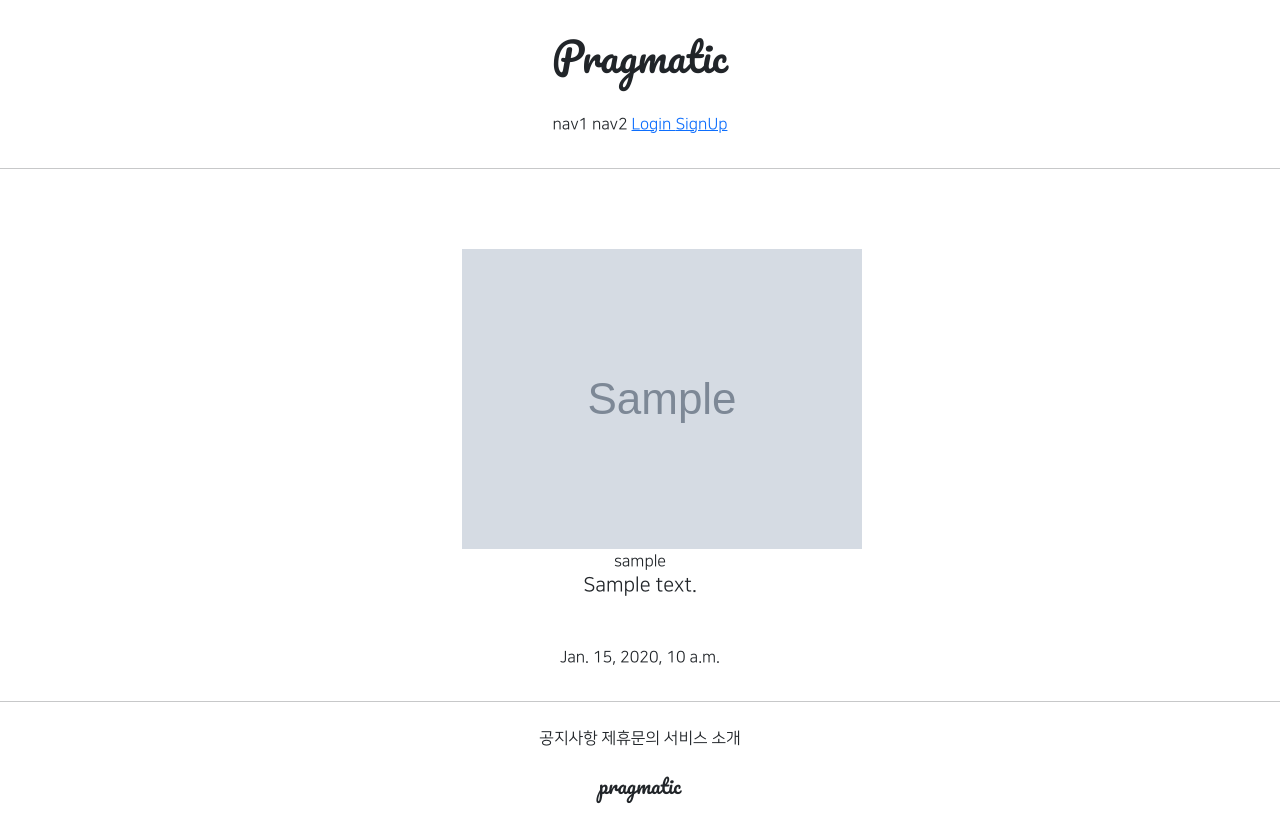
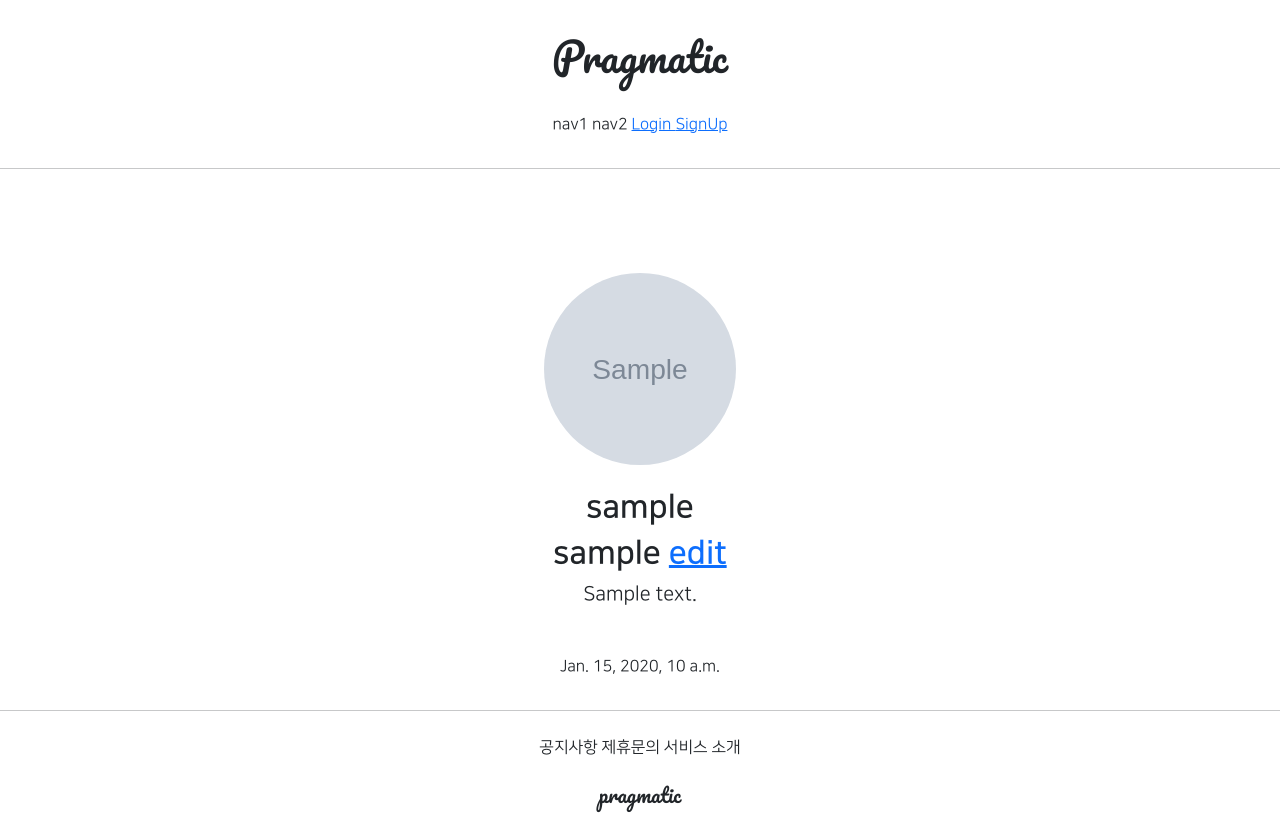
Before and after one commit to JeongJuyeony/gis_6ban_2, a Django app: page /accounts/detail/1 in a window 1280 px wide. Shown: the top 814 px of the page. Run offline with Django 3.2, Linux system fonts and the light colour scheme; tables that the repository leaves empty hold one stand-in row (values such as "Sample post"); grey boxes marked "Sample" are stand-in pictures; parts of the project's set-up code (start-up, migrations or seed data) failed here and were passed over; some libraries are stand-ins or nearby versions.

Commit message:
7/27 gis_6ban class commit 3

```diff
--- a/accountapp/templates/accountapp/detail.html
+++ b/accountapp/templates/accountapp/detail.html
@@ -1,41 +1,46 @@
 {% extends 'base.html' %}
 
-
+{# form형태를 만드는 파일이 아닌 단순이 보는용도의 파일 #}
 {% block content %}
-
     <div class="text-center mw-500 m-auto">
         <div class="m-5">
             {% if target_user.profile %}
                 <img src="{{ target_user.profile.image.url }}"
-                     alt="profile image"
-                 <h4>{{ target_user.profile.nickname}}</h4>
-                 <h5>{{ target_user.profile.message }}</h5>
+                     class="profile_image m-4"
+                     alt="profile image">
+                <h2 class="NNS_B">{{ target_user.profile.nickname }}</h2>
+                <h2 class="NNS_B">
+                    {{ target_user.profile.nickname }}
+                    <a href="{% url 'profileapp:update' pk=target_user.profile.pk %}">
+                        edit
+                    </a>
+                </h2>
+                <h5>{{ target_user.profile.message }}</h5>
             {% else %}
-            <h4>
+            <h2>
                 <a href="{% url 'profileapp:create' %}">
                     Create Profile
                 </a>
-            </h4>
+            </h2>
             {% endif %}
         </div>
         <div>
-            {{ target_user.date_joined }}
+           {{ target_user.date_joined }}
         </div>
 
-        {% if user == target_user  %}
+        {# self.get_object와 동일 #}
+        {% if user == target_user %}
         <div>
             <a href="{% url 'accountapp:update' pk=target_user.pk %}">
                 Update Info
             </a>
         </div>
-        <div>
+            <div>
             <a href="{% url 'accountapp:delete' pk=target_user.pk %}">
-                    Quit
+                Quit
             </a>
         </div>
         {% endif %}
-
     </div>
 
-
 {% endblock %}
--- a/profileapp/urls.py
+++ b/profileapp/urls.py
@@ -1,9 +1,11 @@
 from django.urls import path
 
-from profileapp.views import ProfileCreateView
+from profileapp.views import ProfileCreateView, ProfileUpdateView
 
 app_name = 'profileapp'
 
 urlpatterns = [
-    path('create/', ProfileCreateView.as_view(), name='create')
+    path('create/', ProfileCreateView.as_view(), name='create'),
+    path('create/', ProfileCreateView.as_view(), name='create'),
+    path('update/<int:pk>', ProfileUpdateView.as_view(), name='update'),
 ]
--- a/static/base.css
+++ b/static/base.css
@@ -20,3 +20,14 @@
     max-width: 500px;
     padding: 1rem 1.5rem;
 }
+
+.profile_image{
+    height: 12rem;
+    width: 12rem;
+    border-radius: 20rem;
+    object-fit: cover;
+}
+
+.NNS_B{
+    font-family: "NanumSquareB", cursive;
+}
```
Also changed, not shown: profileapp/views.py (+9 -1 lines).
